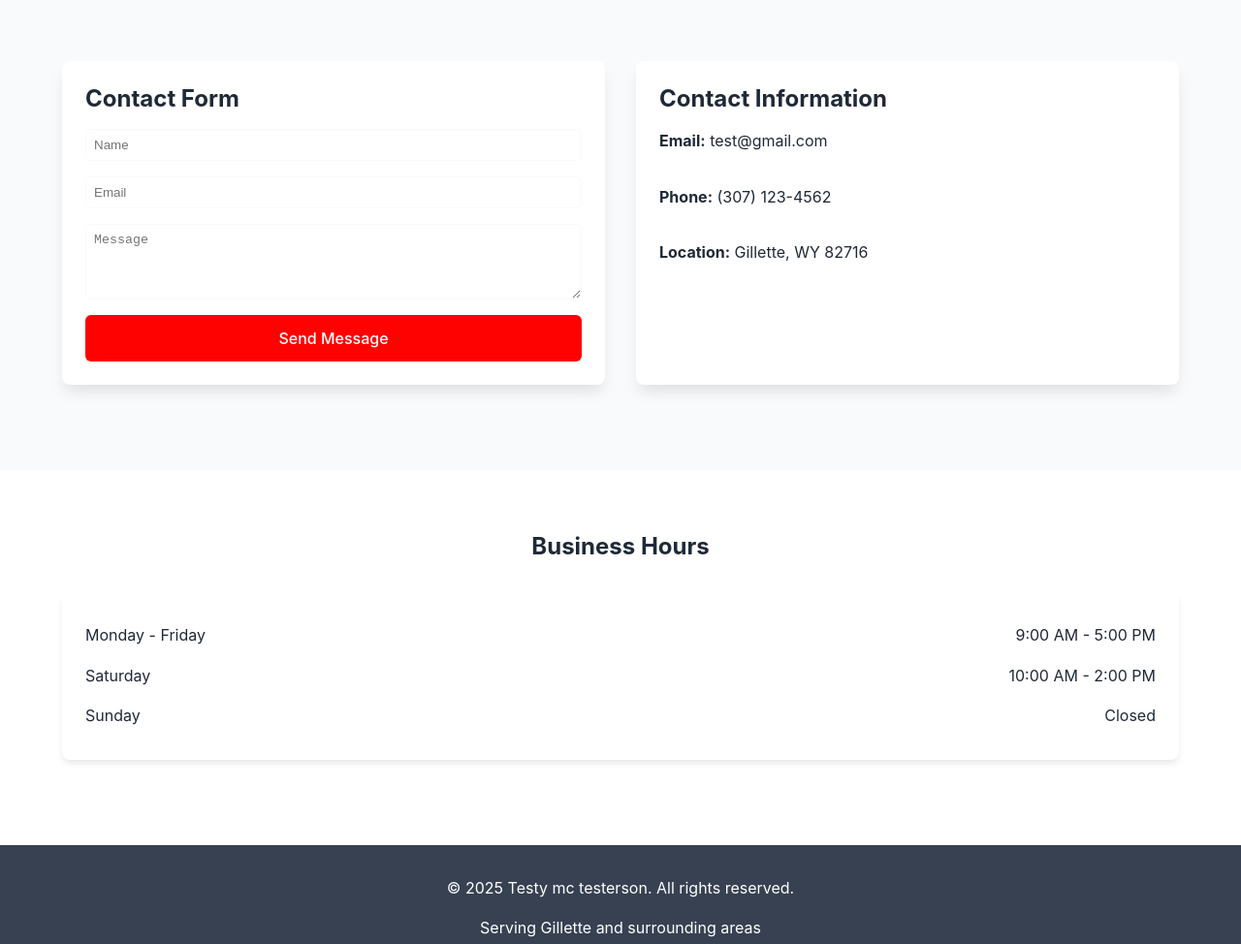
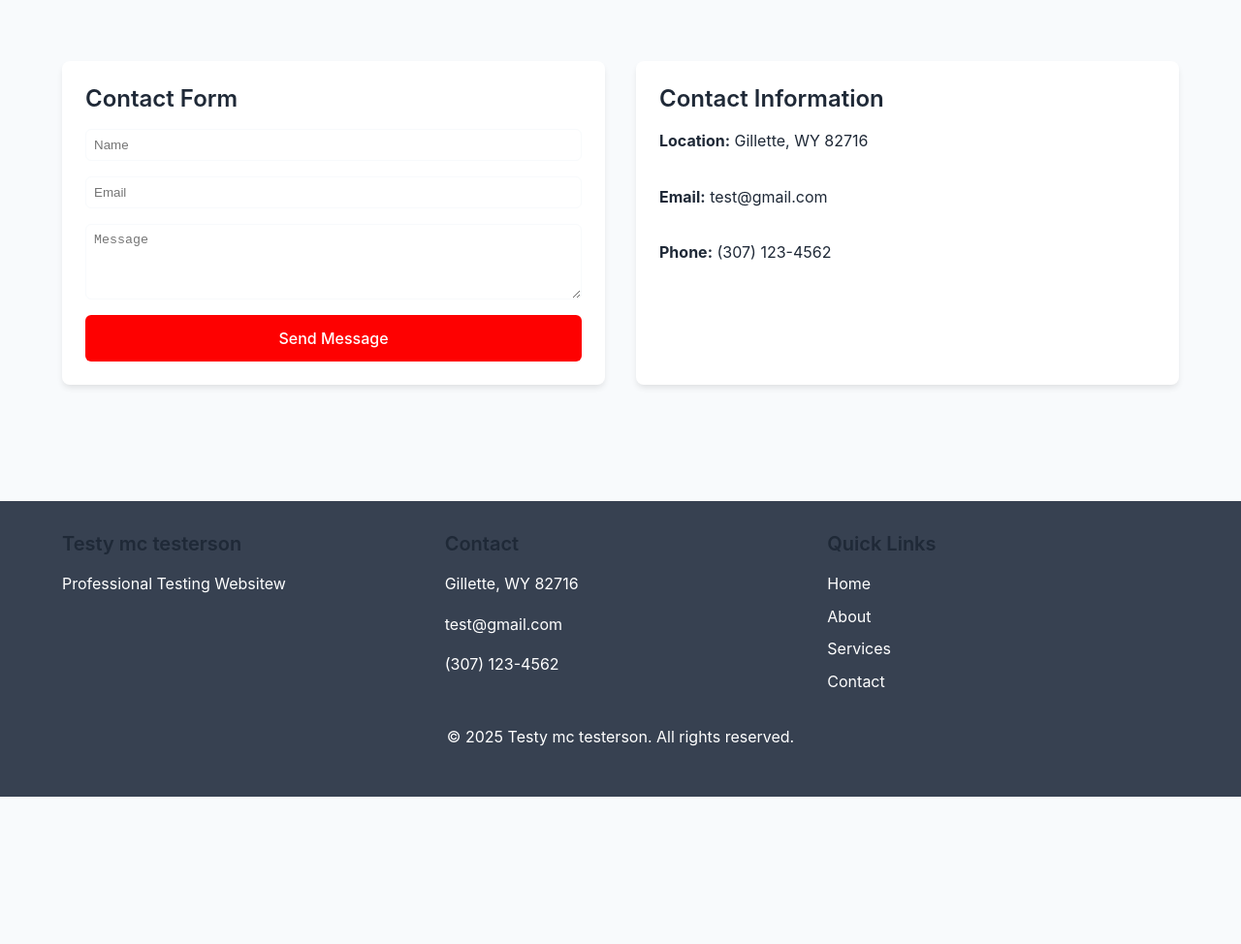
Before and after one commit to prairiegiraffe/testy-mc-testerson, a website: page contact.html in a window 1280 px wide. Shown: the part 320-1294 px from the top of the page at 97% size. After the commit the page ends 1142 px from the top, so only its background shows below. Drawn offline with Linux system fonts and the light colour scheme.

Commit message:
Update contact.html - Website regeneration

```diff
--- a/contact.html
+++ b/contact.html
@@ -12,26 +12,26 @@
         <nav class="container flex justify-between items-center py-4">
             <a href="/" class="nav-brand text-2xl font-bold text-primary">Testy mc testerson</a>
             <div class="nav-links">
-                <a href="/" class="px-4 py-2">Home</a>
-                <a href="/about" class="px-4 py-2">About</a>
-                <a href="/services" class="px-4 py-2">Services</a>
-                <a href="/contact" class="px-4 py-2 active">Contact</a>
+                <a href="/" class="p-2 text-dark">Home</a>
+                <a href="/about" class="p-2 text-dark">About</a>
+                <a href="/services" class="p-2 text-dark">Services</a>
+                <a href="/contact" class="p-2 text-primary active">Contact</a>
             </div>
         </nav>
     </header>
 
     <main>
-        <section class="hero bg-primary text-white py-16">
+        <section class="hero bg-primary text-white py-12">
             <div class="container text-center">
                 <h1 class="text-3xl font-bold mb-4">Contact Us</h1>
                 <p class="text-xl">Professional Testing Websitew</p>
             </div>
         </section>
 
-        <section class="content-section py-12">
+        <section class="content-section py-8">
             <div class="container grid grid-2 gap-8">
-                <div class="card p-8 bg-white shadow-lg rounded-lg">
-                    <h2 class="text-2xl font-bold mb-4">Contact Form</h2>
+                <div class="card shadow p-6">
+                    <h2 class="text-2xl font-semibold mb-4">Contact Form</h2>
                     <form class="flex flex-col gap-4">
                         <input type="text" placeholder="Name" class="p-2 border rounded">
                         <input type="email" placeholder="Email" class="p-2 border rounded">
@@ -40,42 +40,44 @@
                     </form>
                 </div>
 
-                <div class="card p-8 bg-white shadow-lg rounded-lg">
-                    <h2 class="text-2xl font-bold mb-4">Contact Information</h2>
+                <div class="card shadow p-6">
+                    <h2 class="text-2xl font-semibold mb-4">Contact Information</h2>
                     <div class="flex flex-col gap-4">
+                        <p><strong>Location:</strong> Gillette, WY 82716</p>
                         <p><strong>Email:</strong> test@gmail.com</p>
                         <p><strong>Phone:</strong> (307) 123-4562</p>
-                        <p><strong>Location:</strong> Gillette, WY 82716</p>
-                    </div>
-                </div>
-            </div>
-        </section>
-
-        <section class="content-section bg-white py-12">
-            <div class="container">
-                <h2 class="text-2xl font-bold text-center mb-8">Business Hours</h2>
-                <div class="card p-8 shadow rounded-lg max-w-md mx-auto">
-                    <div class="flex justify-between py-2">
-                        <span>Monday - Friday</span>
-                        <span>9:00 AM - 5:00 PM</span>
-                    </div>
-                    <div class="flex justify-between py-2">
-                        <span>Saturday</span>
-                        <span>10:00 AM - 2:00 PM</span>
-                    </div>
-                    <div class="flex justify-between py-2">
-                        <span>Sunday</span>
-                        <span>Closed</span>
                     </div>
                 </div>
             </div>
         </section>
     </main>
 
-    <footer class="bg-dark text-white py-8">
-        <div class="container text-center">
-            <p>&copy; 2025 Testy mc testerson. All rights reserved.</p>
-            <p class="mt-4">Serving Gillette and surrounding areas</p>
+    <footer class="bg-dark text-white py-8 mt-8">
+        <div class="container">
+            <div class="grid grid-3 gap-8">
+                <div>
+                    <h3 class="text-xl font-semibold mb-4">Testy mc testerson</h3>
+                    <p>Professional Testing Websitew</p>
+                </div>
+                <div>
+                    <h3 class="text-xl font-semibold mb-4">Contact</h3>
+                    <p>Gillette, WY 82716</p>
+                    <p>test@gmail.com</p>
+                    <p>(307) 123-4562</p>
+                </div>
+                <div>
+                    <h3 class="text-xl font-semibold mb-4">Quick Links</h3>
+                    <div class="flex flex-col gap-2">
+                        <a href="/" class="text-white">Home</a>
+                        <a href="/about" class="text-white">About</a>
+                        <a href="/services" class="text-white">Services</a>
+                        <a href="/contact" class="text-white">Contact</a>
+                    </div>
+                </div>
+            </div>
+            <div class="text-center mt-8 pt-8 border-primary">
+                <p>&copy; 2025 Testy mc testerson. All rights reserved.</p>
+            </div>
         </div>
     </footer>
 </body>
```
